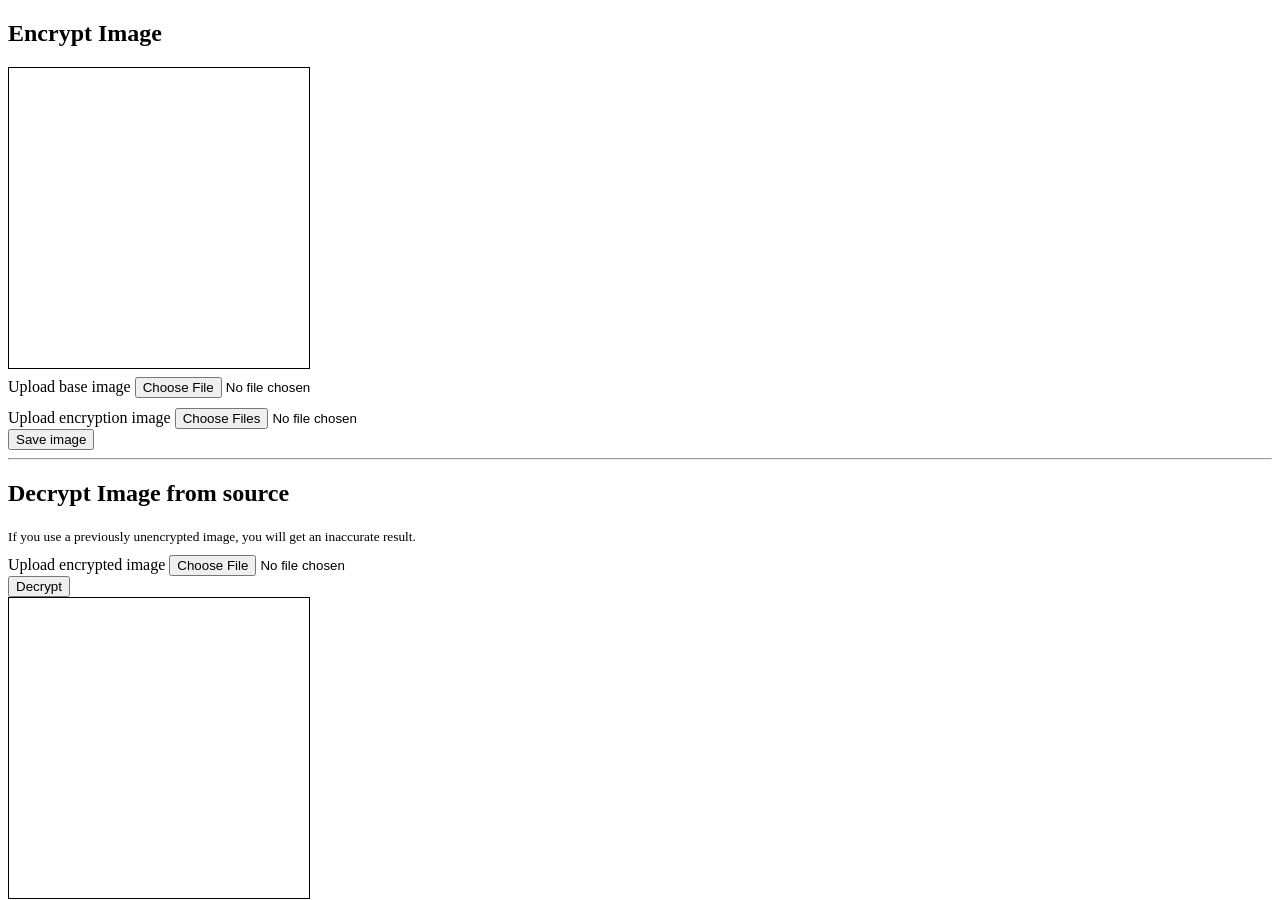
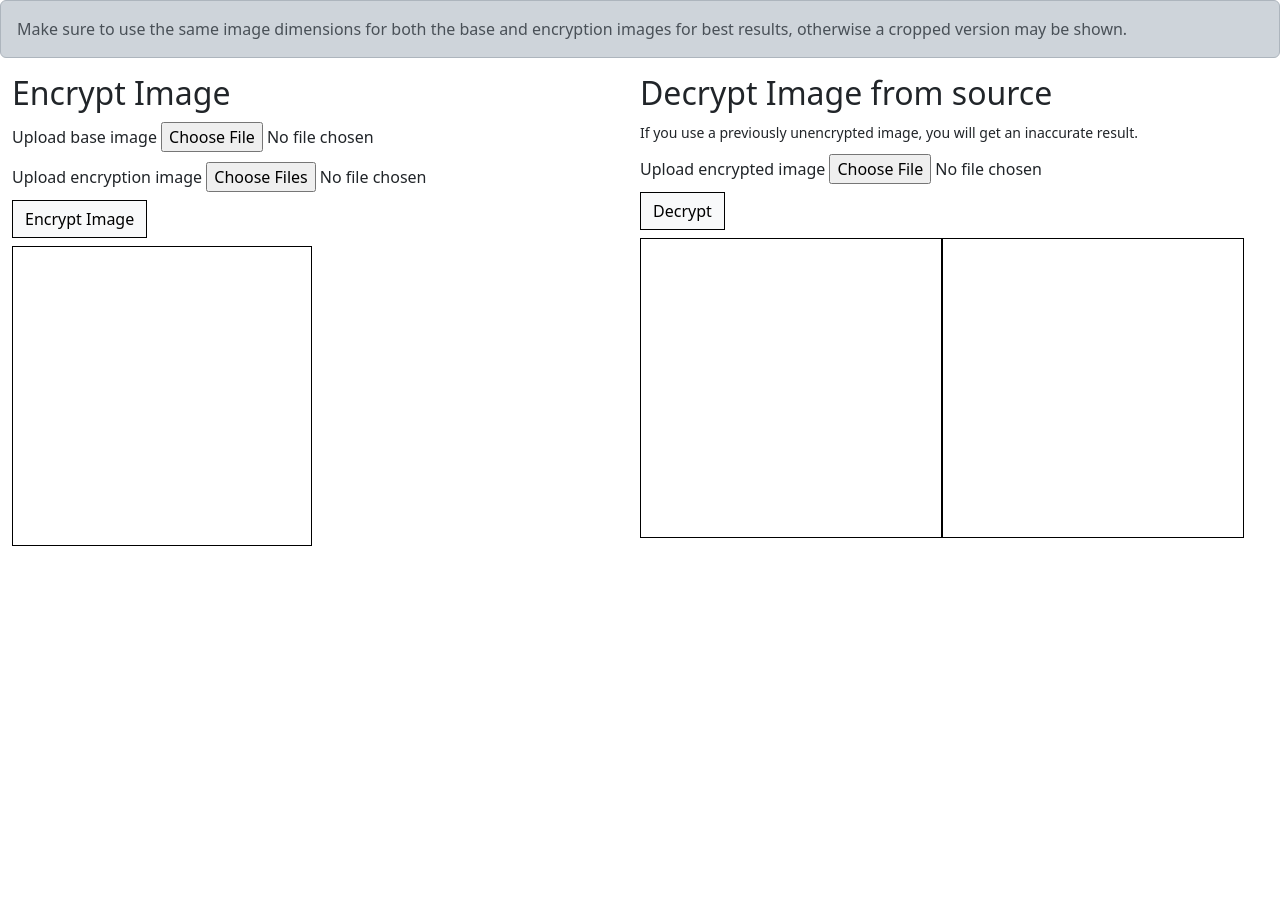
Before and after one commit to RonRaj101/SteganographyAlgorithm, a plain HTML site: page index.html in a window 1280 px wide. Shown: the top 900 px of the page. After the commit the page ends 800 px from the top, so only its background shows below. Drawn offline with nearby package versions, Linux system fonts and the light colour scheme.

Commit message:
boostrap

```diff
--- a/index.css
+++ b/index.css
@@ -1,4 +1,4 @@
-.container{
+.canvas-container > canvas{
     width:300px;
     height: 300px;
   }
@@ -12,3 +12,8 @@
   .input-container{
       margin-top: 10px;
   }
+
+  .btn{
+    border-radius: 0 !important;
+    border: 1px solid black !important;
+  }
--- a/index.html
+++ b/index.html
@@ -1,20 +1,25 @@
 <!DOCTYPE html>
 <html lang="en">
+
 <head>
     <meta charset="UTF-8">
     <meta name="viewport" content="width=device-width, initial-scale=1.0">
     <title>Image encryption app</title>
     <link rel="stylesheet" href="index.css">
+    <link href="https://cdn.jsdelivr.net/npm/bootstrap@5.3.1/dist/css/bootstrap.min.css" rel="stylesheet"
+        integrity="sha384-4bw+/aepP/YC94hEpVNVgiZdgIC5+VKNBQNGCHeKRQN+PtmoHDEXuppvnDJzQIu9" crossorigin="anonymous">
 </head>
+
 <body>
 
-    <div class="encrypt">
+    <div class="alert alert-dark" role="alert">
+        Make sure to use the same image dimensions for both the base and encryption images for best results, otherwise a cropped version may be shown.
+    </div>
+
+    <div class="row container-fluid">
+        <div class="encrypt col-lg-6 col-12 mb-4">
 
             <h2>Encrypt Image</h2>
-
-    <div class="container">
-       <canvas id="canvas-encrypt"></canvas>
-    </div>
 
             <div class="input-container">
                 <label for="Target">Upload base image</label>
@@ -24,13 +29,15 @@
                 <label for="Encryption">Upload encryption image</label>
                 <input type="file" id="encryption" multiple='false' accept='image/*'>
             </div>
-    <button id="encrypt-btn">Save image</button>
+            <button class="btn btn-light mt-2" id="encrypt-btn">Encrypt Image</button>
+
+            <div class="canvas-container m-0 mt-2">
+                <canvas id="canvas-encrypt"></canvas>
+            </div>
 
         </div>
 
-    <hr>
-
-    <div class="decrypt">
+        <div class="decrypt col-lg-6 col-12">
             <h2>Decrypt Image from source</h2>
             <small>If you use a previously unencrypted image, you will get an inaccurate result.</small>
             <div class="input-container">
@@ -38,15 +45,22 @@
                 <input type="file" id="decrypt-image" mltiple='false' accept='image/*'>
             </div>
 
-        <button id="decrypt">Decrypt</button>
+            <button class="btn btn-light mt-2" id="decrypt">Decrypt</button>
 
-        <div class="container">
-            <canvas id="canvas-decrypt1"></canvas>
-            <canvas id="canvas-decrypt2"></canvas>
+            <div class="canvas-container row m-0 mt-2">
+                <canvas id="canvas-decrypt1" class="col"></canvas>
+                <canvas id="canvas-decrypt2" class="col"></canvas>
             </div>
 
         </div>
+
+
+    </div>
+
+
+
     <script src='https://www.dukelearntoprogram.com/course1/common/js/image/SimpleImage.js'></script>
     <script src="index.js" type="text/javascript"></script>
 </body>
+
 </html>
```
Lines whose indentation alone changed are shown as unchanged.
